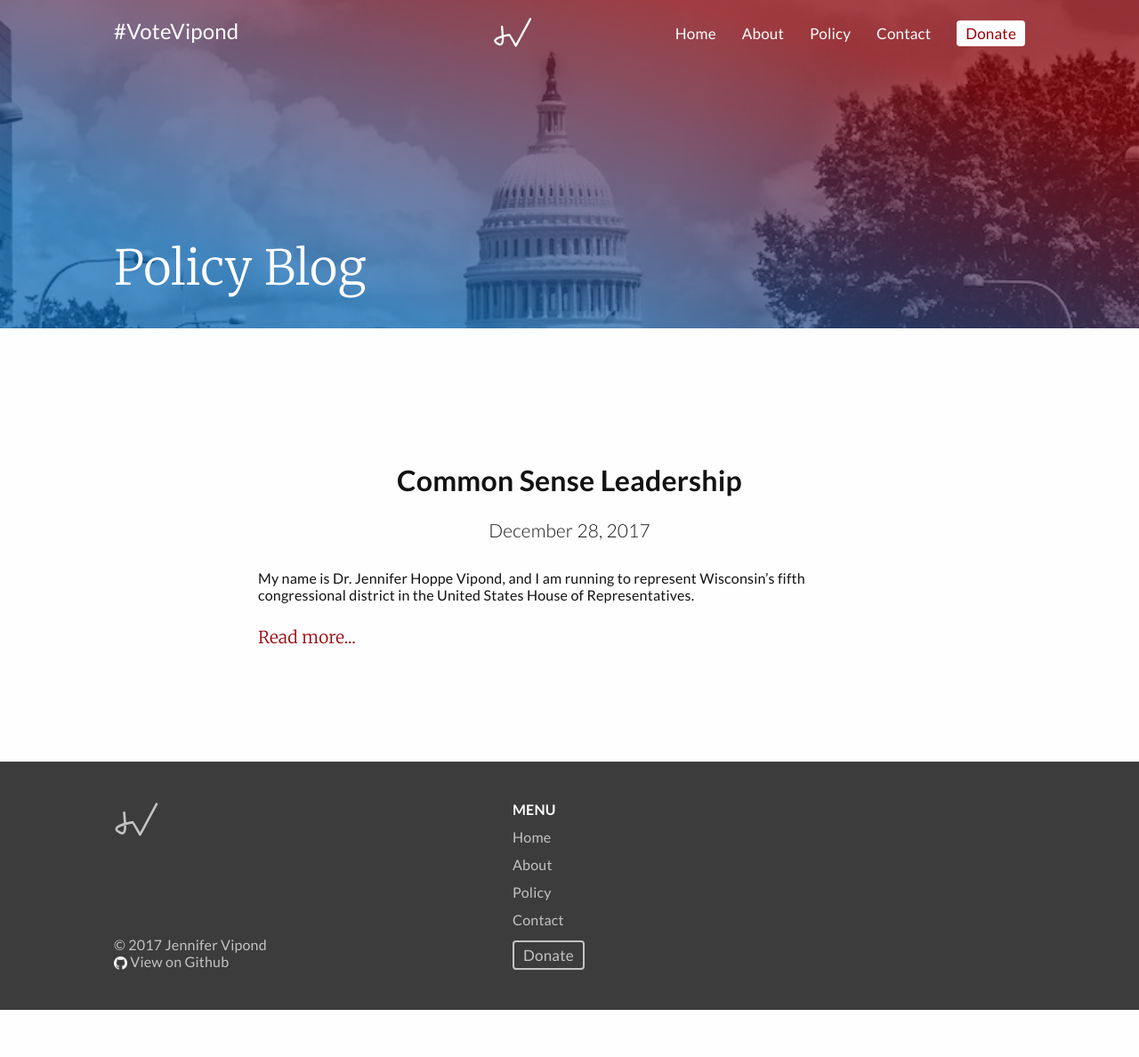
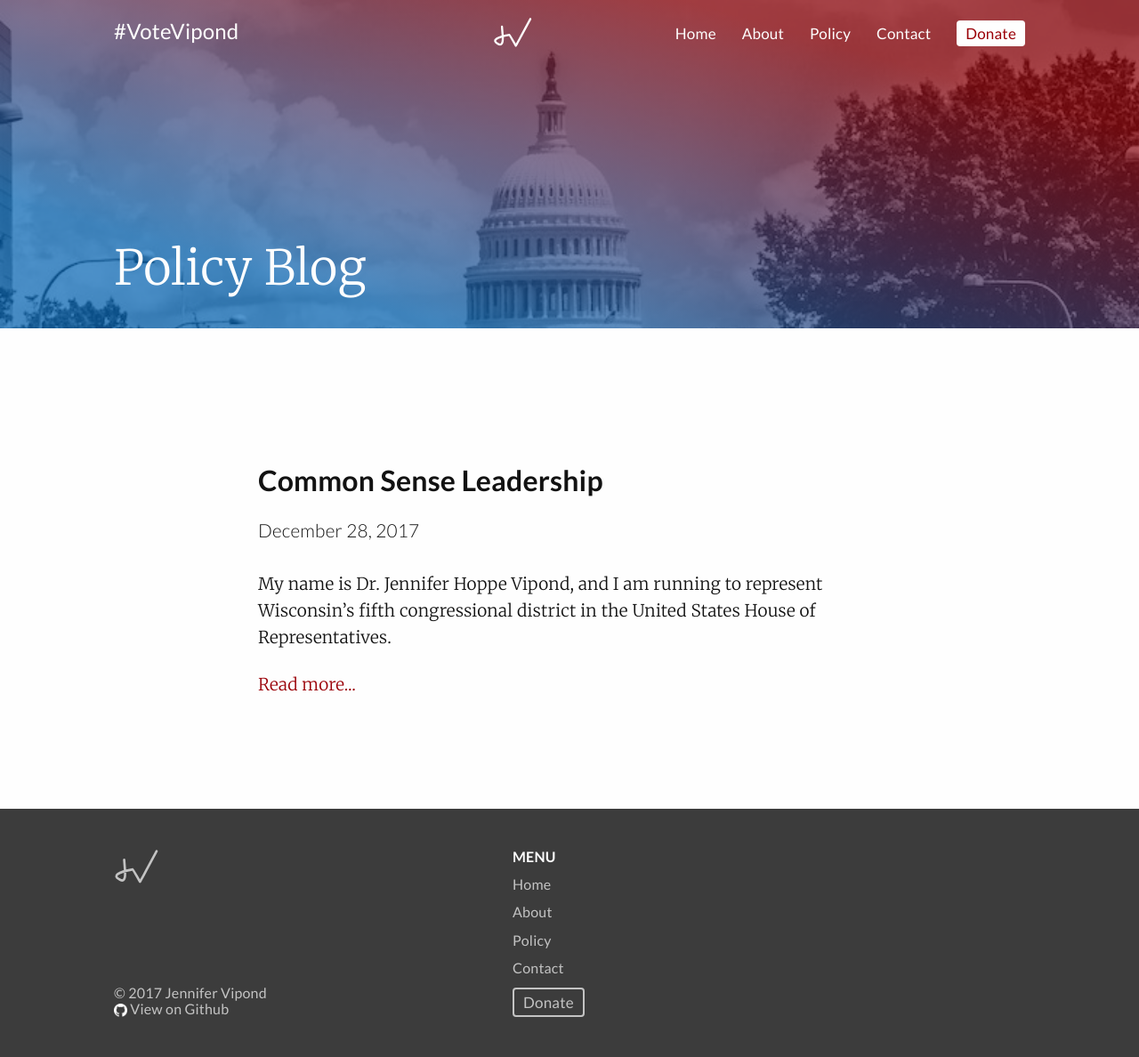
Before and after one commit to AlexVipond/jennifervipond.github.io, a Jekyll site: the page built from policy/index.html, in a window 1280 px wide. Shown: the whole page at 89% size. Built offline with Jekyll 4.4.1, drawn with Linux system fonts in a browser that asks for light colours; before the commit the page ends 1135 px from its top, so only the background shows below that.

Commit message:
Left align post summaries, apply <p> tag to excerpts

```diff
--- a/css/main.css
+++ b/css/main.css
@@ -644,6 +644,10 @@ main .blog-post .post-summary {
     border-top: 2px solid var(--theme);
 }
 
+main .blog-post .post-summary h2, main .blog-post .post-summary h3 {
+    text-align: left;
+}
+
 main .blog-post .post-summary:nth-child(2) {
     border: none;
 }
--- a/policy/index.html
+++ b/policy/index.html
@@ -5,7 +5,7 @@ layout: policy
     <div class="post-summary">
         <h2>{{ post.title }}</h2>
         <h3>{{ post.date | date: '%B %d, %Y' }}</h3>
-        {{ post.excerpt }}
+        <p>{{ post.excerpt }}</p>
         <p><a href="{{ post.url }}">Read more...</a></p>
     </div>
 {% endfor %}
```
